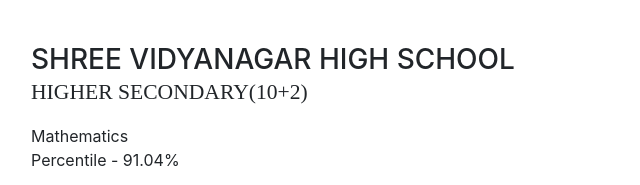
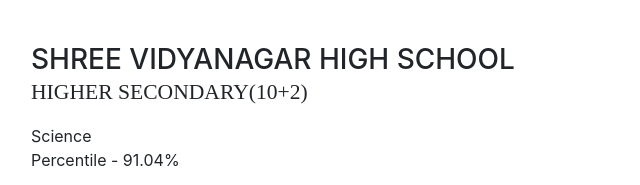
Before and after one commit to NeelPatel21/NeelPatel21.github.io, a website with bundled scripts: page index.html in a window 1280 px wide. Shown: the part 1980-2165 px from the top of the page, 289-929 px from the left. Built offline with nearby package versions, Linux system fonts and the light colour scheme; files whose address does not match are found by name; a web font is replaced by a local one.

Commit message:
Corrected education info.

```diff
--- a/index.html
+++ b/index.html
@@ -131,7 +131,7 @@
             <div class="resume-content mr-auto">
               <h3 class="mb-0">Shree Vidyanagar High School</h3>
               <div class="subheading mb-3">Higher Secondary(10+2)</div>
-              <div>Mathematics</div>
+              <div>Science</div>
               <p>Percentile - 91.04%</p>
             </div>
             <div class="resume-date text-md-right">
```
